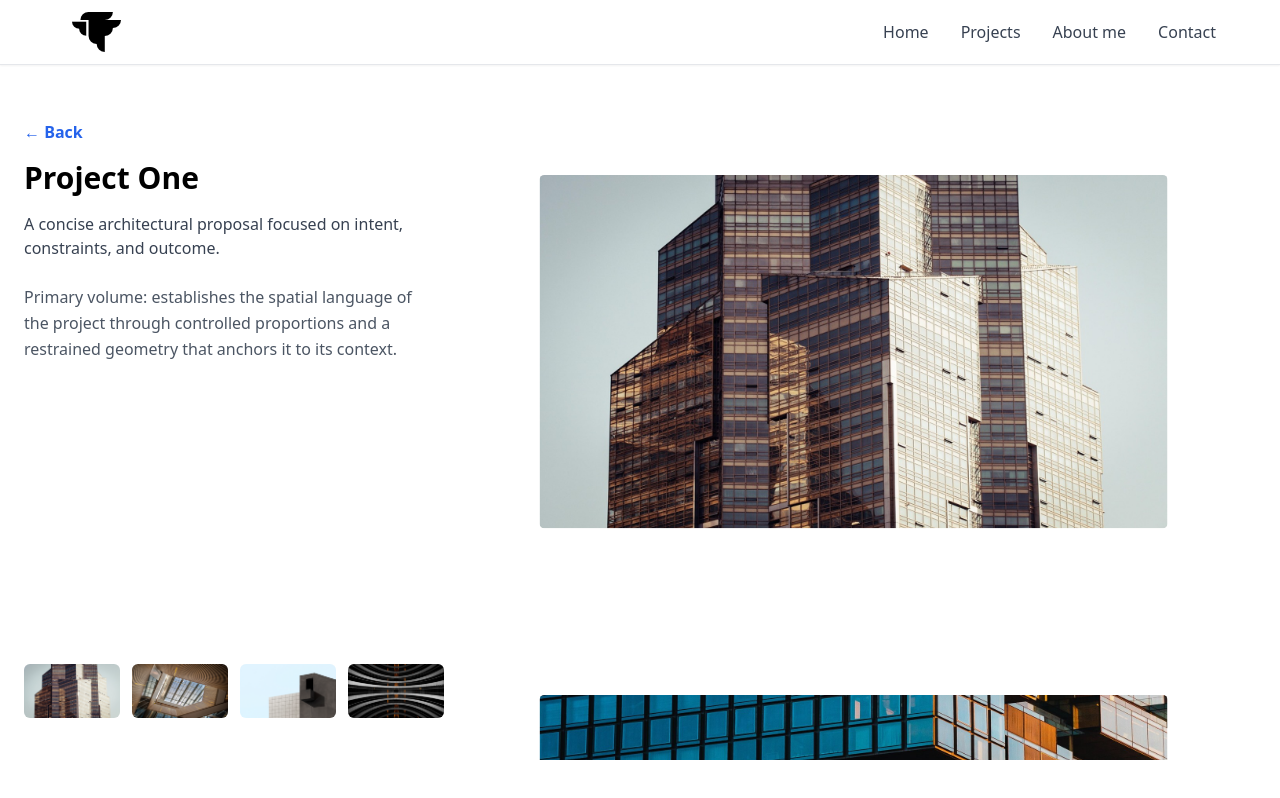
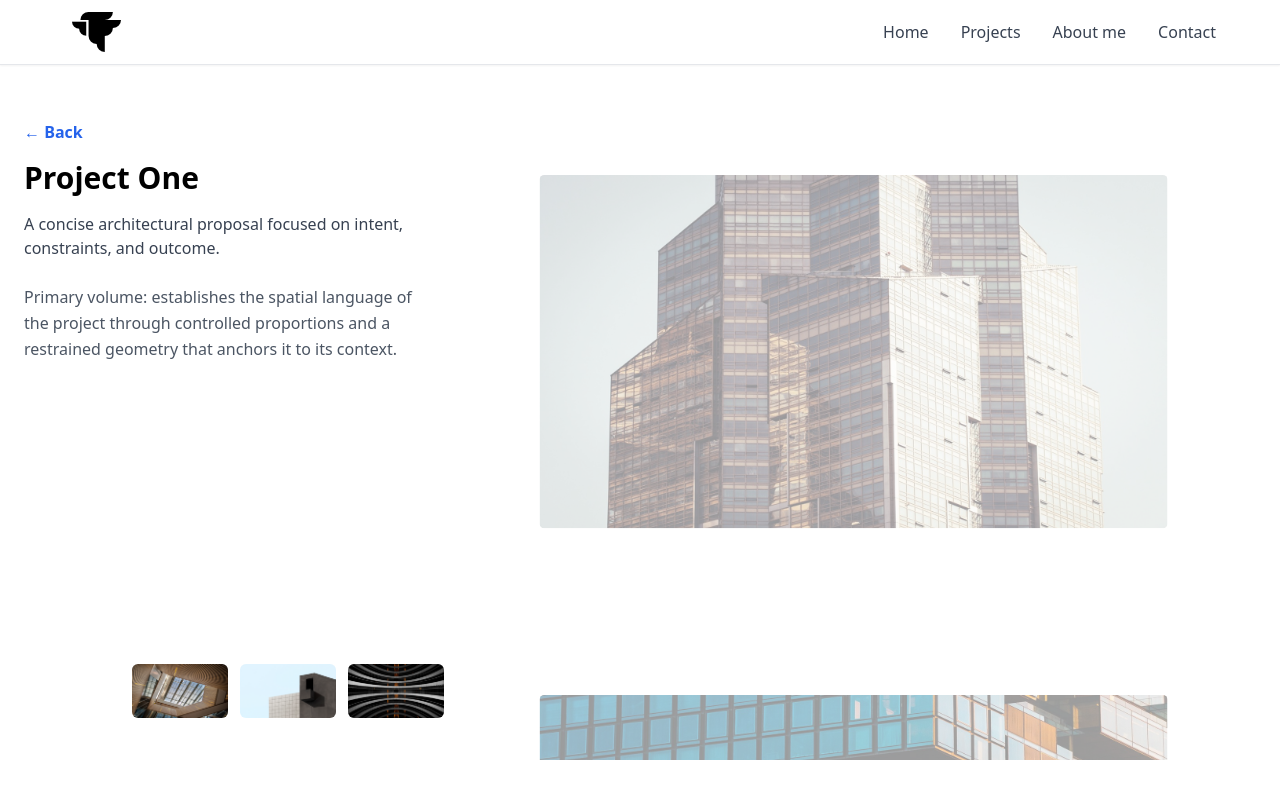
Before and after one commit to natvy/salesman_portfolio, a Next.js app: page /projects/p1 in a window 1280 px wide. Shown: the top 798 px of the page. Built offline with nearby package versions, Linux system fonts and the light colour scheme.

Commit message:
Panel derecho de project detail infinito, mentira, pero la ultima imagen traslada el scroll al inicio nuevamente

```diff
--- a/src/components/ProjectDetail.tsx
+++ b/src/components/ProjectDetail.tsx
@@ -25,50 +25,106 @@ export default function ProjectDetail({ initialId, projects }: ProjectDetailProp
   const [selectedImageIndex, setSelectedImageIndex] = useState(0);
 
   const verticalRef = useRef<HTMLDivElement | null>(null);
+  const scrollTimeoutRef = useRef<number | null>(null);
+
   const ITEM_HEIGHT = 500;
   const SCALE_MIN = 0.78;
   const rawScrollY = useSpring(0, { stiffness: 120, damping: 25, mass: 0.4 });
+
   const activeProject = projects[activeProjectIndex];
+  const n = activeProject.images.length; // cantidad original
+
+  // --- Construimos la lista extendida: [ cloneLastBlock, originalBlock, cloneFirstBlock ]
+  // Esto permite el efecto visual de loop.
+  const extendedImages = [
+    ...activeProject.images.slice(-n), // última copia
+    ...activeProject.images,           // original
+    ...activeProject.images.slice(0, n) // primera copia
+  ];
+
+  const CLONE_OFFSET = n; // desplazamiento donde comienza el bloque 'real'
 
   const getCenterY = () => (verticalRef.current?.clientHeight || 0) / 2;
 
-  // Scroll snap automático
-  let scrollTimeout: NodeJS.Timeout;
+  // Al cambiar de proyecto, forzamos el scroll al bloque central (posición inicial)
+  useEffect(() => {
+    const container = verticalRef.current;
+    if (!container) return;
+    const startTop = CLONE_OFFSET * ITEM_HEIGHT;
+    // posicion instantánea al cambiar de proyecto (sin animación extra)
+    container.scrollTop = startTop;
+    rawScrollY.set(startTop);
+    setSelectedImageIndex(0);
+  }, [activeProjectIndex]); // eslint-disable-line react-hooks/exhaustive-deps
 
+  // Actualiza selectedImageIndex en tiempo real durante el scroll (mapea extended -> original)
+  useEffect(() => {
+    const unsubscribe = rawScrollY.on("change", (value) => {
+      const center = getCenterY();
+      const extendedIndex = Math.round((value + center - ITEM_HEIGHT / 2) / ITEM_HEIGHT);
+      // mapear a índice original (0..n-1)
+      const orig = ((extendedIndex - CLONE_OFFSET) % n + n) % n;
+      const clamped = Math.max(0, Math.min(n - 1, orig));
+      setSelectedImageIndex(clamped);
+    });
+    return () => unsubscribe();
+  }, [rawScrollY, n]); // eslint-disable-line react-hooks/exhaustive-deps
+
+  // Manejo de scroll con snap al soltar (usa timeout debounce)
   const handleVerticalScroll = () => {
-    if (!verticalRef.current) return;
+    const container = verticalRef.current;
+    if (!container) return;
 
-    const scrollTop = verticalRef.current.scrollTop;
+    const scrollTop = container.scrollTop;
     rawScrollY.set(scrollTop);
 
-    // Reiniciamos timeout para detectar fin de scroll
-    clearTimeout(scrollTimeout);
-    scrollTimeout = setTimeout(() => {
+    // debounce para detectar fin de scroll
+    if (scrollTimeoutRef.current) {
+      window.clearTimeout(scrollTimeoutRef.current);
+    }
+
+    scrollTimeoutRef.current = window.setTimeout(() => {
       const center = getCenterY();
-      const index = Math.round((scrollTop + center - ITEM_HEIGHT / 2) / ITEM_HEIGHT);
-      const clampedIndex = Math.max(0, Math.min(activeProject.images.length - 1, index));
+      const extendedIndex = Math.round((scrollTop + center - ITEM_HEIGHT / 2) / ITEM_HEIGHT);
 
-      verticalRef.current?.scrollTo({ top: clampedIndex * ITEM_HEIGHT, behavior: "smooth" });
-      setSelectedImageIndex(clampedIndex);
-    }, 100); // 100ms después del último scroll
+      // índice equivalente dentro del bloque central
+      const origIndex = ((extendedIndex - CLONE_OFFSET) % n + n) % n;
+      const targetExtendedIndex = CLONE_OFFSET + origIndex;
+
+      // Snap suave hacia la posición en el bloque central
+      container.scrollTo({
+        top: targetExtendedIndex * ITEM_HEIGHT,
+        behavior: "smooth",
+      });
+
+      setSelectedImageIndex(origIndex);
+    }, 110); // 110ms tras el último evento de scroll
   };
 
   useEffect(() => {
     const container = verticalRef.current;
     container?.addEventListener("scroll", handleVerticalScroll, { passive: true });
-    return () => container?.removeEventListener("scroll", handleVerticalScroll);
-  }, [activeProjectIndex]);
+    return () => {
+      container?.removeEventListener("scroll", handleVerticalScroll);
+      if (scrollTimeoutRef.current) {
+        window.clearTimeout(scrollTimeoutRef.current);
+      }
+    };
+    // dependemos de activeProjectIndex para rebind cuando cambiamos proyecto
+  }, [activeProjectIndex]); // eslint-disable-line react-hooks/exhaustive-deps
 
-  // Actualiza selectedImageIndex mientras se desplaza
-  useEffect(() => {
-    const unsubscribe = rawScrollY.on("change", (value) => {
-      const center = getCenterY();
-      const index = Math.round((value + center - ITEM_HEIGHT / 2) / ITEM_HEIGHT);
-      const clamped = Math.max(0, Math.min(activeProject.images.length - 1, index));
-      setSelectedImageIndex(clamped);
+  // Helper para cuando se clickea una miniatura: navegar al bloque central y a la imagen deseada
+  const scrollToImage = (index: number, smooth = true) => {
+    const container = verticalRef.current;
+    if (!container) return;
+    const targetExtendedIndex = CLONE_OFFSET + index;
+    container.scrollTo({
+      top: targetExtendedIndex * ITEM_HEIGHT,
+      behavior: smooth ? "smooth" : "auto",
     });
-    return () => unsubscribe();
-  }, [rawScrollY, activeProject]);
+    rawScrollY.set(targetExtendedIndex * ITEM_HEIGHT);
+    setSelectedImageIndex(index);
+  };
 
   return (
     <div className="min-h-screen flex flex-col lg:flex-row px-6 py-10">
@@ -125,10 +181,8 @@ export default function ProjectDetail({ initialId, projects }: ProjectDetailProp
               }}
               onClick={() => {
                 setActiveProjectIndex(i);
-                setSelectedImageIndex(0);
-                requestAnimationFrame(() => {
-                  verticalRef.current?.scrollTo({ top: 0, behavior: "smooth" });
-                });
+                // al cambiar de proyecto, scrolleamos a bloque central, imagen 0
+                requestAnimationFrame(() => scrollToImage(0));
               }}
             >
               <Image
@@ -143,13 +197,13 @@ export default function ProjectDetail({ initialId, projects }: ProjectDetailProp
         </div>
       </div>
 
-      {/* Panel derecho */}
+      {/* Panel derecho: contenedor con la lista extendida */}
       <div
         ref={verticalRef}
         className="lg:w-2/3 mt-6 lg:mt-0 lg:ml-6 h-[80vh] overflow-y-scroll relative scroll-smooth"
       >
         <div className="relative">
-          {activeProject.images.map((img, i) => {
+          {extendedImages.map((imageObj, i) => {
             const itemCenter = i * ITEM_HEIGHT + ITEM_HEIGHT / 2;
 
             const scale = useTransform(rawScrollY, (value) => {
@@ -162,9 +216,13 @@ export default function ProjectDetail({ initialId, projects }: ProjectDetailProp
               return Math.max(0.4, 1 - dist / 900);
             });
 
+            // Si necesitas shared layout sólo para la primera imagen real:
+            const isHeroExtended = i === CLONE_OFFSET; // primera real en bloque central
+
             return (
               <motion.div
-                key={img.src}
+                key={`${imageObj.src}-${i}`}
+                layoutId={isHeroExtended ? `shared-image-${activeProject.id}` : undefined}
                 style={{
                   height: ITEM_HEIGHT,
                   width: "100%",
@@ -174,13 +232,15 @@ export default function ProjectDetail({ initialId, projects }: ProjectDetailProp
                 }}
                 initial={{ opacity: 0, y: 24 }}
                 animate={{ opacity: 1, y: 0 }}
-                transition={{
-                  duration: 0.45,
-                  ease: [0.25, 0.1, 0.25, 1],
+                transition={{ duration: 0.45, ease: [0.25, 0.1, 0.25, 1] }}
+                onDoubleClick={() => {
+                  // ejemplo: doble click centra esta imagen (útil en pruebas)
+                  const origIndex = ((i - CLONE_OFFSET) % n + n) % n;
+                  scrollToImage(origIndex);
                 }}
               >
                 <Image
-                  src={img.src}
+                  src={imageObj.src}
                   alt={`${activeProject.title}-${i}`}
                   width={800}
                   height={ITEM_HEIGHT}
```
